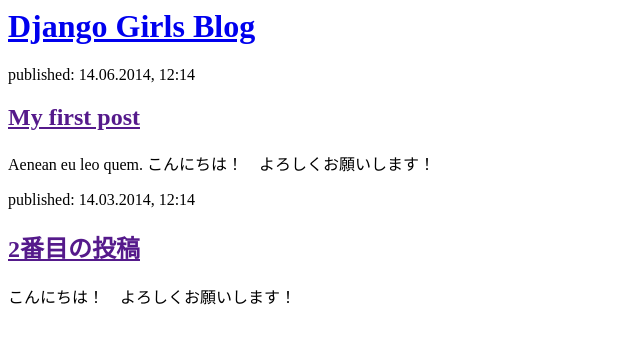
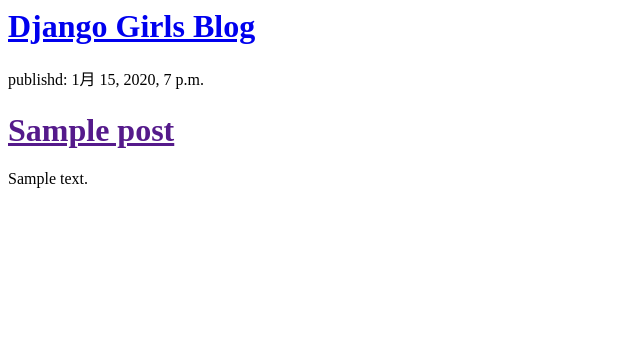
Before and after one commit to simpleSan/my-first-blog, a Django app: page / in a window 1280 px wide. Shown: the top 344 px of the page, without its empty margins (0-640 px from the left). Run offline with Django 3.2, Linux system fonts and the light colour scheme; tables that the repository leaves empty hold one stand-in row (values such as "Sample post").

Commit message:
Modified templates to display posts from database.

```diff
--- a/blog/templates/blog/post_list.html
+++ b/blog/templates/blog/post_list.html
@@ -6,16 +6,12 @@
 		<div>
 			<h1><a href="/">Django Girls Blog</a></h1>
 		</div>
-		<div>
-			<p>published: 14.06.2014, 12:14</p>
-			<h2><a href="">My first post</a></h2>
-			<p>Aenean eu leo quem. こんにちは！　よろしくお願いします！</p>
-		</div>
-
-		<div>
-			<p>published: 14.03.2014, 12:14</p>
-			<h2><a href="">2番目の投稿</a></h2>
-			<p>こんにちは！　よろしくお願いします！</p>
-		</div>
+		{% for post in posts %}
+			<div>
+				<p>publishd: {{ post.published_date }}</p>
+				<h1><a href="">{{ post.title }}</a></h1>
+				<p>{{ post.text|linebreaksbr }}</p>
+			</div>
+		{% endfor %}
 	</body>
 </html>
--- a/blog/views.py
+++ b/blog/views.py
@@ -1,5 +1,9 @@
 from django.shortcuts import render
+from django.utils import timezone
+from .models import Post
 
 
 def post_list(request):
-	return render(request, 'blog/post_list.html', {})
+	#posts = Post.objects.filter(published_date__lte=(timezone.localtime(timezone.now()))).order_by('published_date')
+	posts = Post.objects.order_by('published_date')
+	return render(request, 'blog/post_list.html', {'posts': posts})
```
Also changed, not shown: 1 other file.
